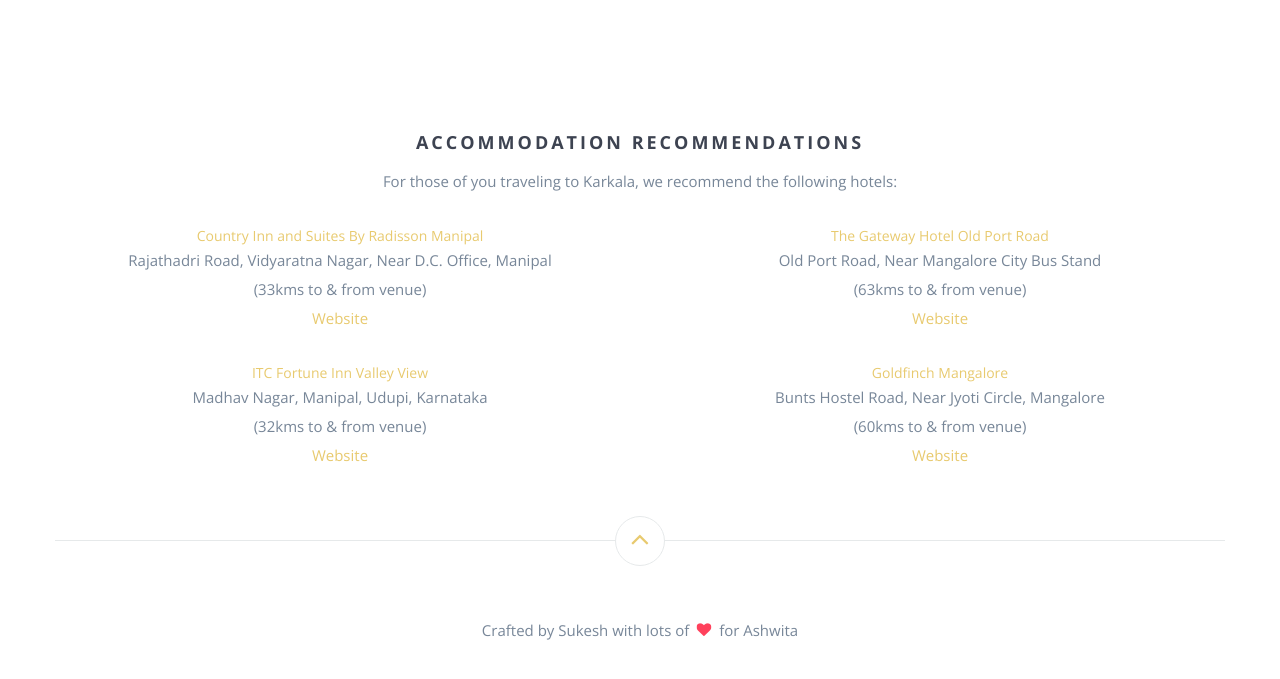
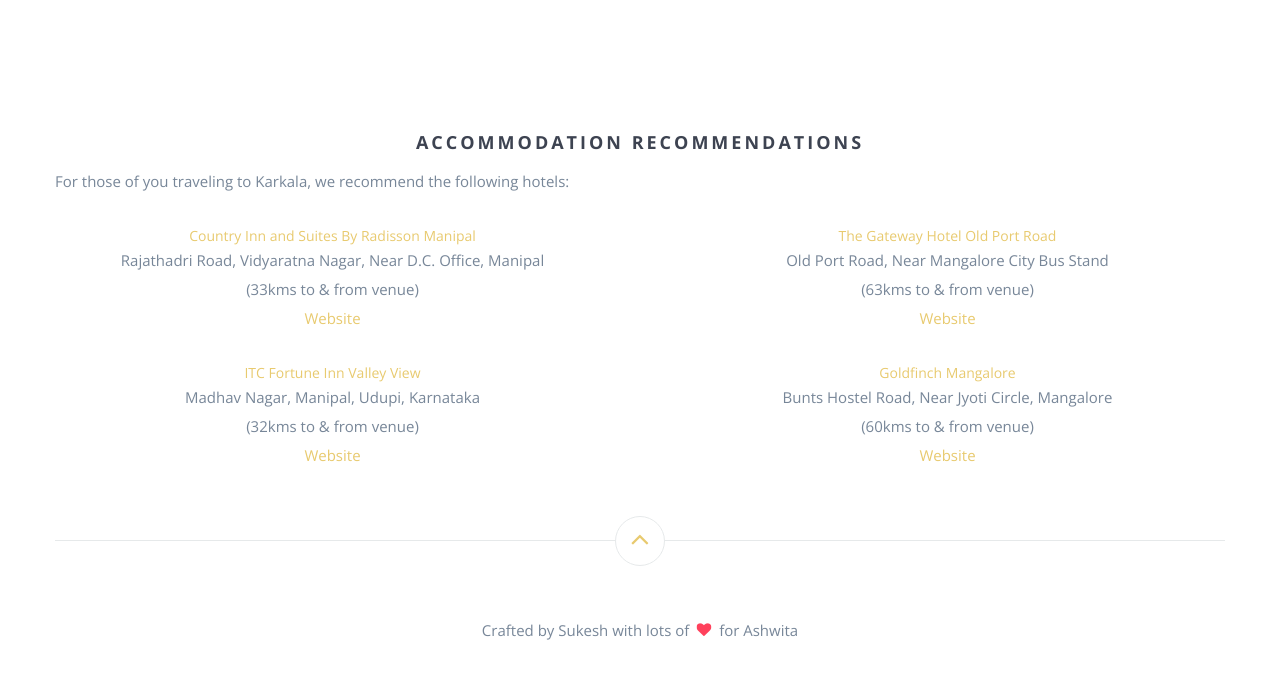
Before and after one commit to ashwitapoojari/ashwitapoojari.github.io, a website: page index.html in a window 1280 px wide. Shown: the part 4561-5240 px from the top of the page. Drawn offline with nearby package versions, Linux system fonts and the light colour scheme; some packages are replaced by stand-ins of ours; a script that the page names is missing; files whose address does not match are found by name.

Commit message:
made few changes in accomodation1

```diff
--- a/index.html
+++ b/index.html
@@ -354,13 +354,13 @@
     </div>
 </section>
 <section id="accommo" class="section-padding">
-
     <div class="container">
         <div class="row">
-            <div class="text-center">
+                <div class="col-md-12 text-center">
                 <h3>Accommodation recommendations</h3>
+                </div>
                 <p>For those of you traveling to Karkala, we recommend the following hotels:</p>
-
+                <div class="row text-center">
                 <div class="row">
                     <div class="col-md-6">
                         <a target="_blank" href="https://www.radissonhotels.com/en-us/hotels/country-inn-manipal">Country Inn and Suites By Radisson Manipal </a>
```
